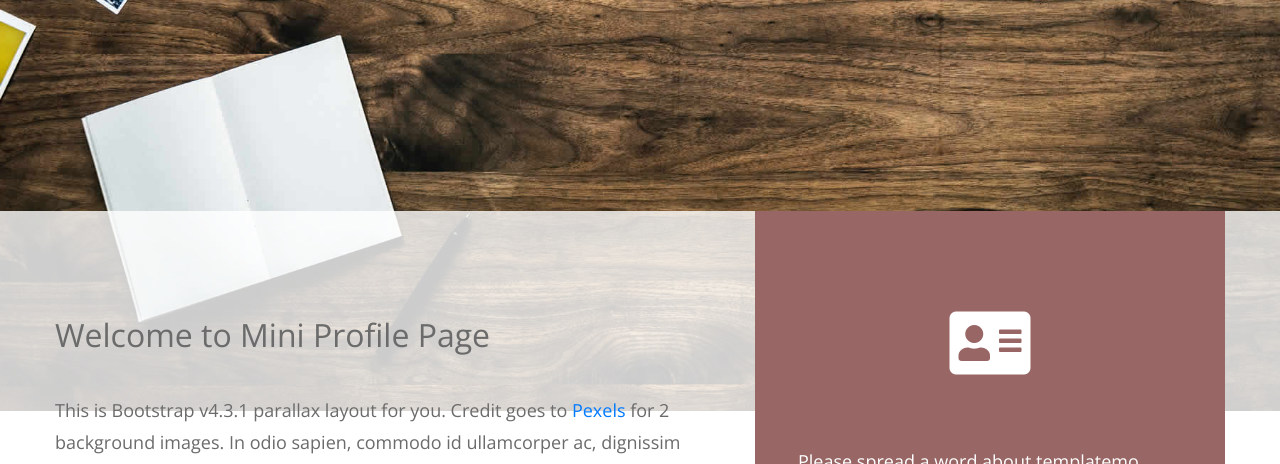
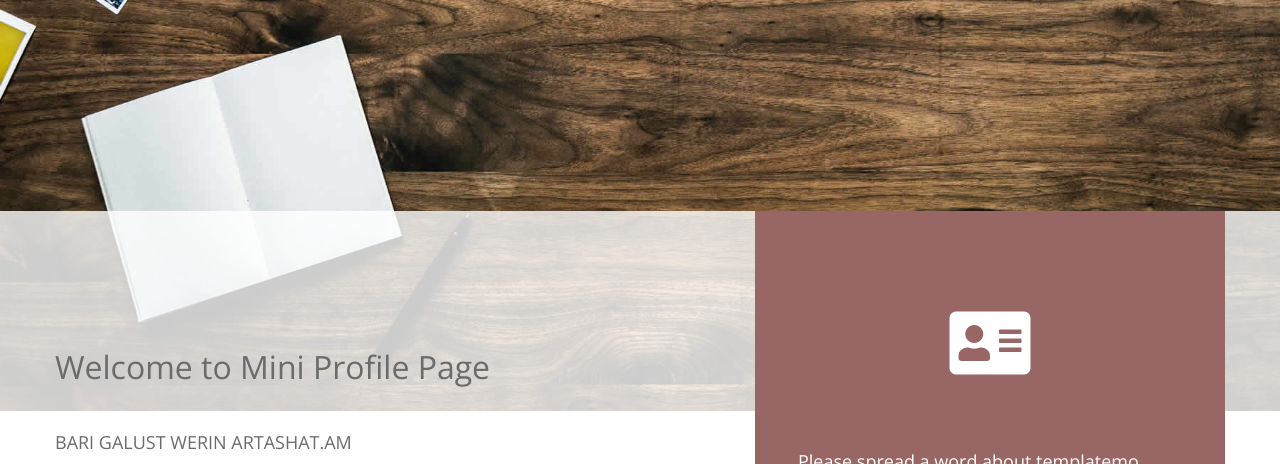
Before and after one commit to arsengabrielyann/arsengabrielyann.github.io, a plain HTML site: page index.html in a window 1280 px wide. Shown: the part 488-952 px from the top of the page. Drawn offline with nearby package versions, Linux system fonts and the light colour scheme.

Commit message:
Update index.html

```diff
--- a/index.html
+++ b/index.html
@@ -8,7 +8,7 @@
     <link rel="stylesheet" href="css/all.min.css" />
     <link rel="stylesheet" href="css/bootstrap.min.css" />
     <link rel="stylesheet" href="css/templatemo-style.css" />
-    <title>Mini Profile - Free Bootstrap CSS Template</title>
+    <title>Verin Artashat</title>
 
 <!--
 Mini Profile Template
@@ -42,10 +42,8 @@ https://templatemo.com/tm-530-mini-profile
               <div class="tm-welcome-left">
                 <h2 class="tm-welcome-title">Welcome to Mini Profile Page</h2>
                 <p class="pb-0">
-                  This is Bootstrap v4.3.1 parallax layout for you. Credit goes to <a rel="nofollow" href="https://www.pexels.com">Pexels</a> for 2 background images. In
-                  odio sapien, commodo id ullamcorper ac, dignissim at sapien.
-                  Nullam leo massa, vaius ac massa et, tincidunt imperdiet
-                turpis. </p>
+                  BARI GALUST WERIN ARTASHAT.AM
+                 </p>
               </div>
             </div>
             <!-- Brown bg -->
```
